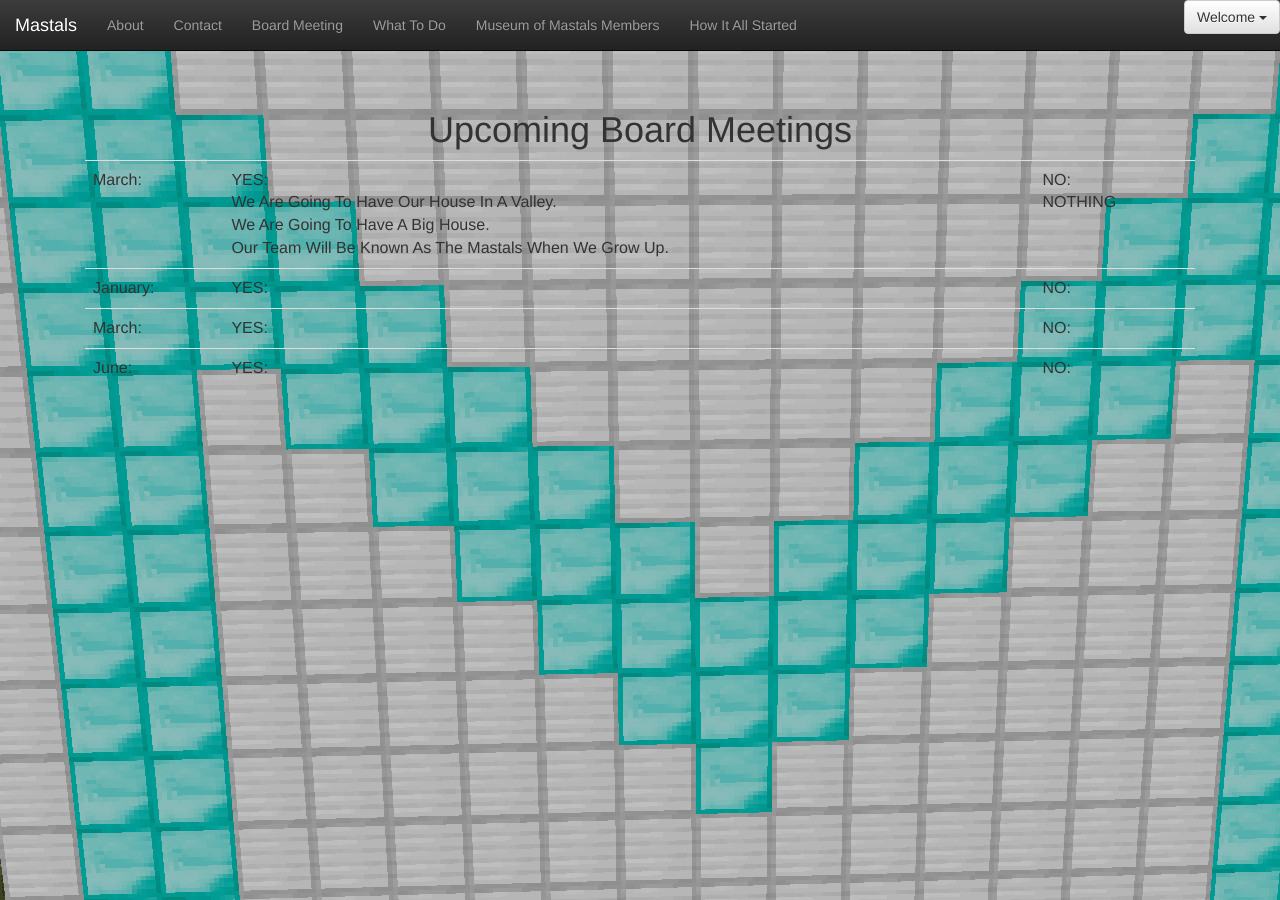
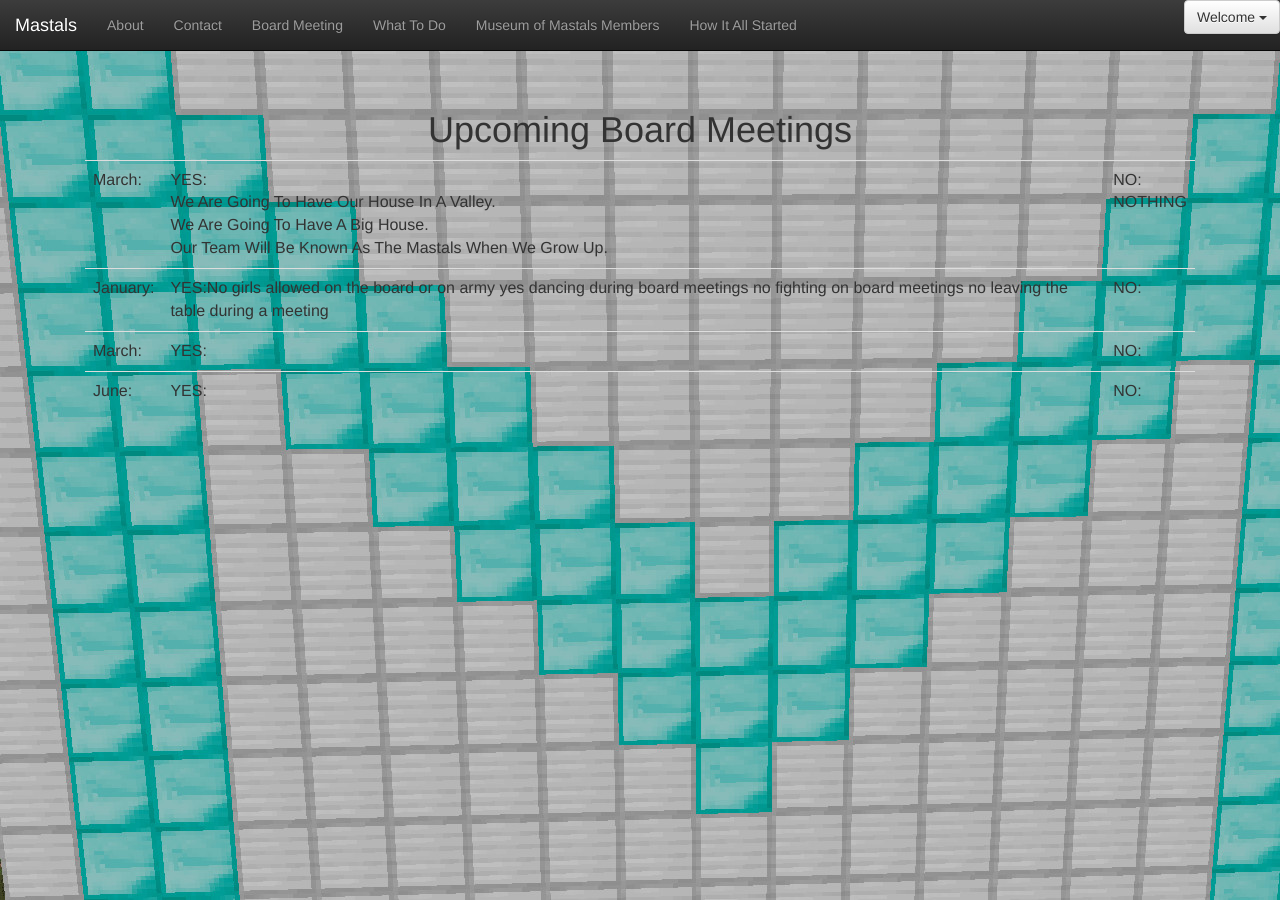
Before and after one commit to mastals/mastals.github.io, a Jekyll site: the page built from board-meetings/index.html, in a window 1280 px wide. Built offline with Jekyll 4.4.1, drawn with Linux system fonts in a browser that asks for light colours.

Commit message:
Update index.html

```diff
--- a/board-meetings/index.html
+++ b/board-meetings/index.html
@@ -19,7 +19,10 @@
 
   <tr>
     <td>January:</td>
-    <td>YES:
+    <td>YES:No girls allowed on the board or on army
+    yes dancing during board meetings
+    no fighting on board meetings
+    no leaving the table during a meeting</td>
     <td>NO:</td>
   </tr>
 
```
